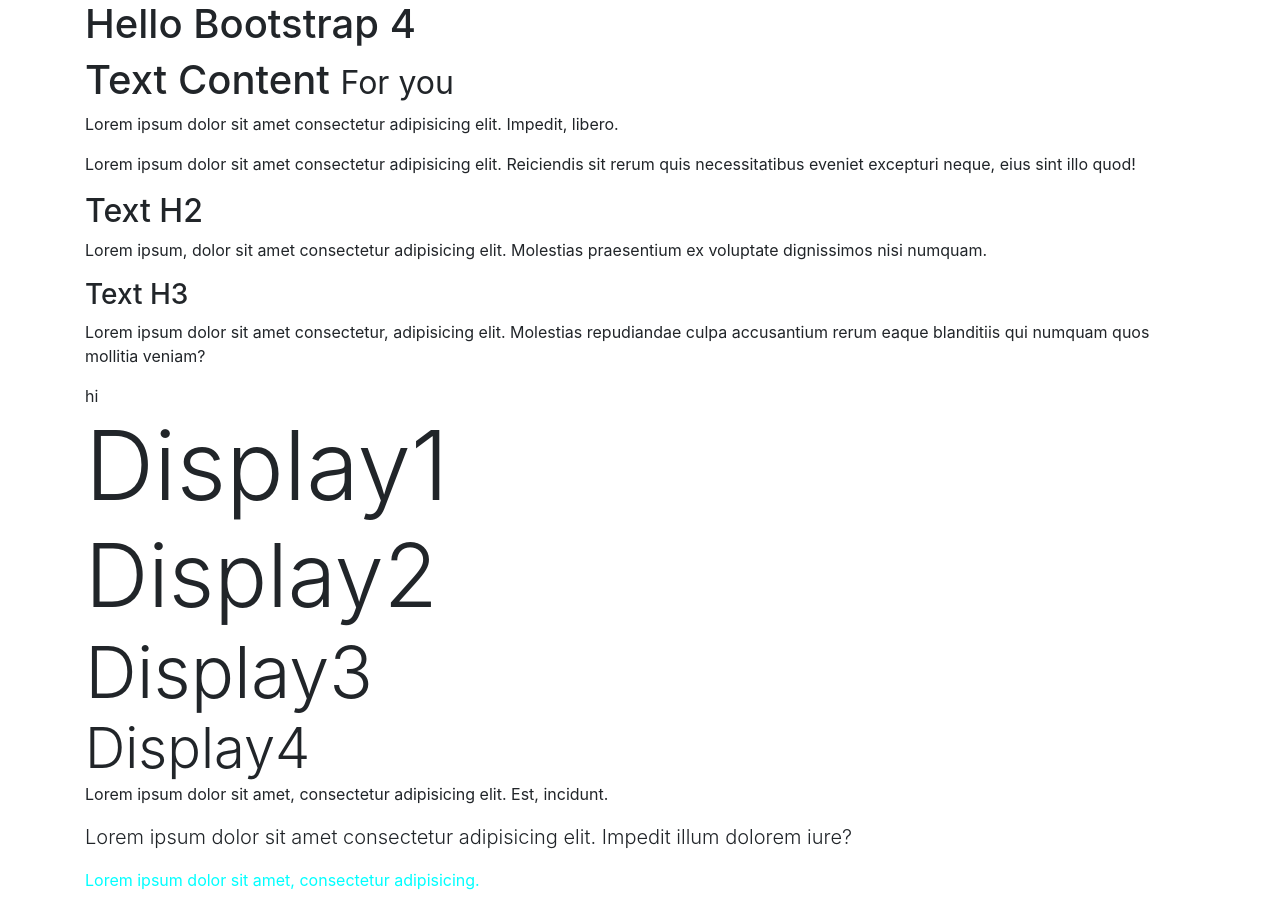
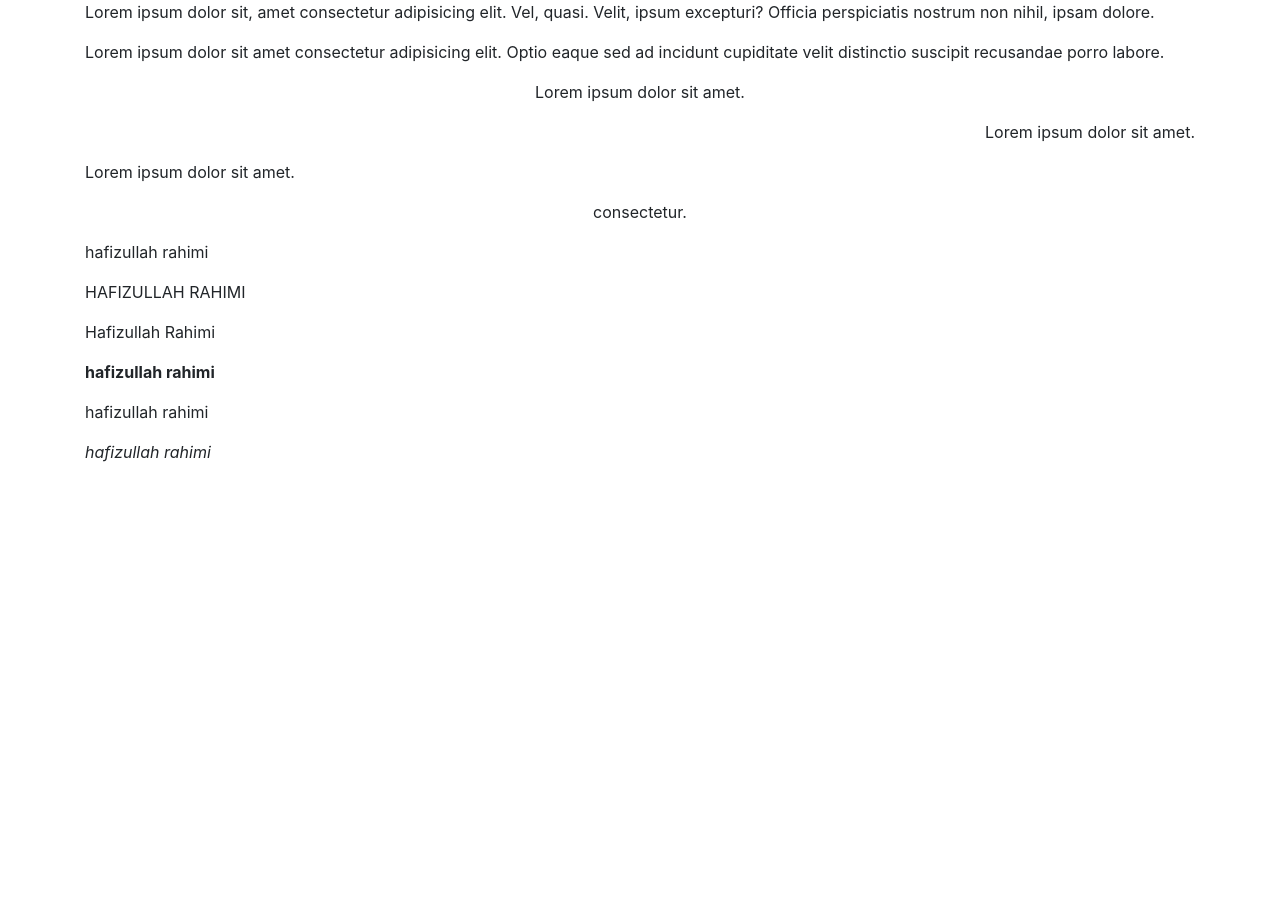
Before and after one commit to HafizRahimi/BootStrap, a plain HTML site: page index.html in a window 1280 px wide. After the commit the page ends 800 px from the top, so only its background shows below. Drawn offline with Linux system fonts and the light colour scheme.

Commit message:
Video 3 watch (text and font)

```diff
--- a/index.html
+++ b/index.html
@@ -11,33 +11,35 @@
     </head>
     <body>
         <div class="container">
-            <h1>Hello Bootstrap 4</h1>
-            <section class="content">
-                <h1>Text Content <small>For you</small></h1>
-                <p>Lorem ipsum dolor sit amet consectetur adipisicing elit. Impedit, libero.</p>
-                <p>Lorem ipsum dolor sit amet consectetur adipisicing elit. Reiciendis sit rerum quis necessitatibus eveniet excepturi neque, eius sint illo quod!</p>
-            </section>
+            <p class="text-justify">
+                Lorem ipsum dolor sit, amet consectetur adipisicing elit. Vel,
+                quasi. Velit, ipsum excepturi? Officia perspiciatis nostrum non
+                nihil, ipsam dolore.
+            </p>
 
-            <section class="content">
-                <h2>Text H2</h2>
-                <p>Lorem ipsum, dolor sit amet consectetur adipisicing elit. Molestias praesentium ex voluptate dignissimos nisi numquam.</p>
+            <p class="text-nowrap">
+                Lorem ipsum dolor sit amet consectetur adipisicing elit. Optio
+                eaque sed ad incidunt cupiditate velit distinctio suscipit
+                recusandae porro labore.
+            </p>
 
-                <h3>Text H3</h3>
-                <p>Lorem ipsum dolor sit amet consectetur, adipisicing elit. Molestias repudiandae culpa accusantium rerum eaque blanditiis qui numquam quos mollitia veniam?</p>
-            </section>
+            <p class="text-center">Lorem ipsum dolor sit amet.</p>
+            <p class="text-right">Lorem ipsum dolor sit amet.</p>
+            <p class="text-left">Lorem ipsum dolor sit amet.</p>
 
-            <div class="h7">hi</div>
+            <p class="text-sm-left text-md-right text-lg-center"> consectetur.</p>
 
-            <div class="display-1">Display1</div>
-            <div class="display-2">Display2</div>
-            <div class="display-3">Display3</div>
-            <div class="display-4">Display4</div>
 
-            <p>Lorem ipsum dolor sit amet, consectetur adipisicing elit. Est, incidunt.</p>
-            <p class="lead">Lorem ipsum dolor sit amet consectetur adipisicing elit. Impedit illum dolorem iure?</p>
-            <blockquote>
-                Lorem ipsum dolor sit amet, consectetur adipisicing.
-            </blockquote>
+            <p class="text-lowercase">Hafizullah Rahimi</p>
+            <p class="text-uppercase">Hafizullah Rahimi</p>
+            <p class="text-capitalize">hafizullah rahimi</p>
+
+
+            <p class="font-weight-bold">hafizullah rahimi</p>
+            <p class="font-weight-normal">hafizullah rahimi</p>
+
+            <p class="font-italic">hafizullah rahimi</p>
+
         </div>
 
         <script src="js/jquery-3.5.1.min.js"></script>
--- a/npm bootstarp/package.json
+++ /dev/null
@@ -1,5 +0,0 @@
-{
-  "dependencies": {
-    "bootstrap": "^4.6.0"
-  }
-}
--- a/txt/BootStrap Summary.txt
+++ b/txt/BootStrap Summary.txt
@@ -41,7 +41,7 @@ Install bootstrap
 
 --------------------------------------------------------------------------------------------
 Video 2
-Typography in Bootstrap 1
+Typography in Bootstrap part-1
 
 bootstrap-reboot.min.css file and main.css file add:
 
@@ -69,7 +69,9 @@ index.html:
 
 --------------------------------------------------------------------------------------------
 Video 3
-Typography in Bootstrap 2
+Typography in Bootstrap part-2
+
+
 
 --------------------------------------------------------------------------------------------
 Video 4
```
Also changed, not shown: txt/BootStrap.txt (+67 -0 lines), css/main.css (line endings or trailing spaces), 1 other file.
